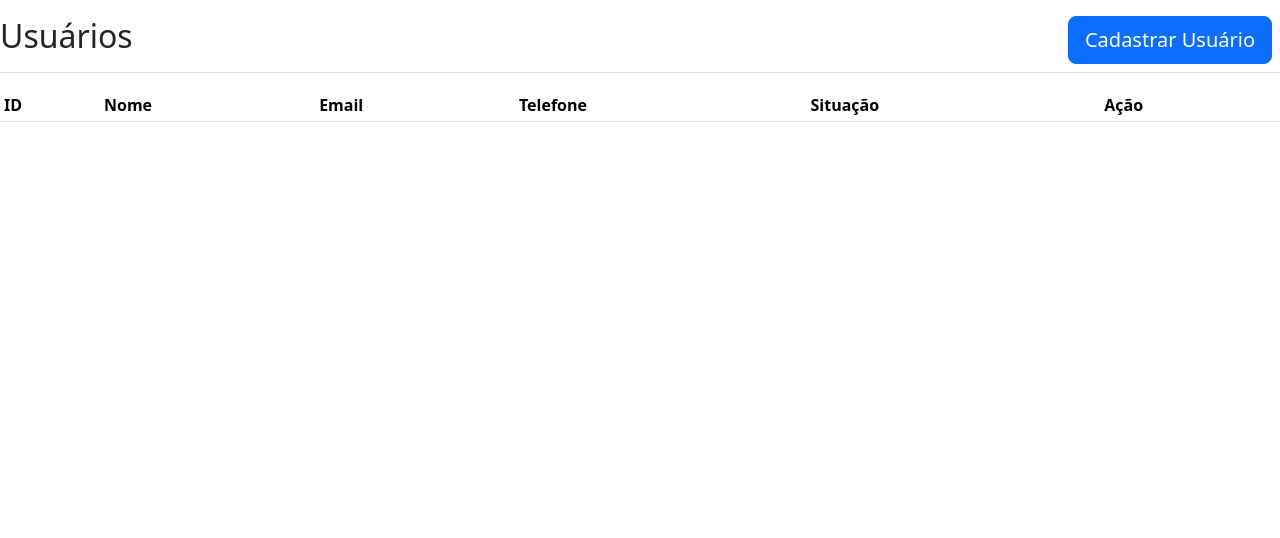
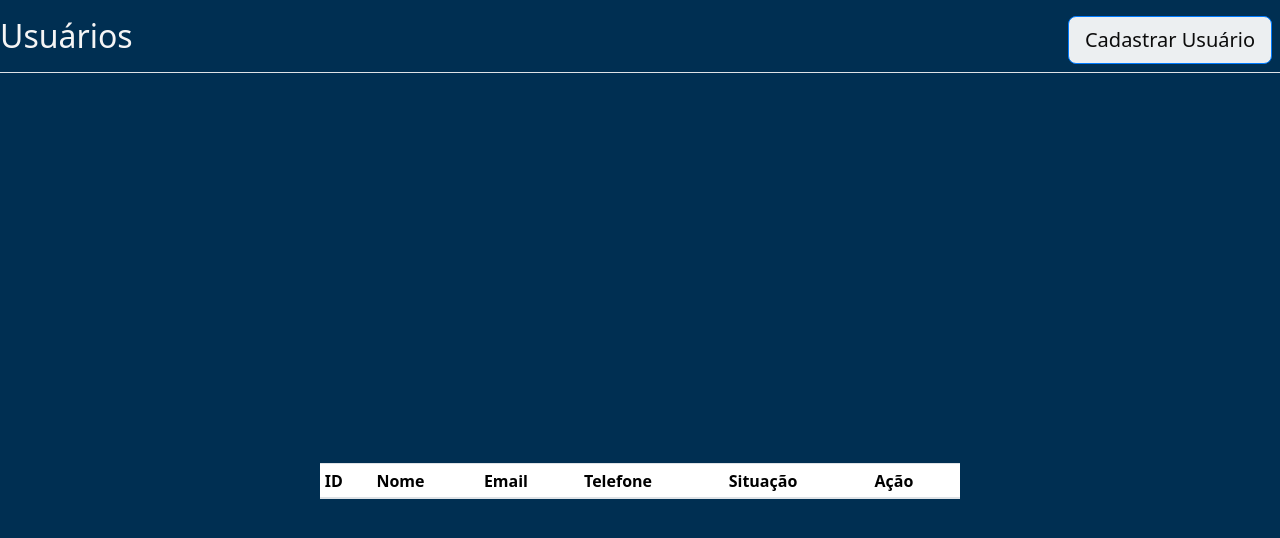
Before and after one commit to joaoAaf/AtvFinal_WebDev, a website: page frontend/gestao.html in a window 1280 px wide. Drawn offline with nearby package versions, Linux system fonts and the light colour scheme; no server answers.

Commit message:
Estilização da pagina gestão e criação arquivo gestao.css

```diff
--- /dev/null
+++ b/frontend/gestao.css
@@ -0,0 +1,122 @@
+/* Estilos para a tabela */
+.table {
+    width: 100%;
+    margin-bottom: 1rem;
+    color: #212529;
+    background-color: #fff;
+}
+
+  .table th,
+  .table td {
+    padding: 0.75rem;
+    vertical-align: top;
+    border-top: 1px solid #dee2e6;
+  }
+
+  .table thead th {
+    vertical-align: bottom;
+    border-bottom: 2px solid #dee2e6;
+  }
+
+  .table tbody + tbody {
+    border-top: 2px solid #dee2e6;
+  }
+
+  .table-sm th,
+  .table-sm td {
+    padding: 0.3rem;
+  }
+
+  /* Estilos para os botões */
+  .btn-primary {
+    color: #0c0c0c;
+    background-color: #eceff1;
+    border-color: #007bff;
+  }
+
+  .btn-primary:hover {
+    color: #fff;
+    background-color: #0069d9;
+    border-color: #0062cc;
+  }
+
+  .btn-primary:focus,
+  .btn-primary.focus {
+    box-shadow: 0 0 0 0.2rem rgba(0, 123, 255, 0.5);
+  }
+
+  .btn-primary.disabled,
+  .btn-primary:disabled {
+    color: #fff;
+    background-color: #007bff;
+    border-color: #007bff;
+  }
+
+  /* Estilos para o cabeçalho */
+  .h2 {
+    margin-bottom: 0.5rem;
+    font-family: inherit;
+    font-weight: 500;
+    line-height: 1.2;
+    color: whitesmoke;
+  }
+
+  /* Estilos para a barra de ferramentas */
+  .btn-toolbar {
+    margin-bottom: 1rem;
+  }
+
+  /* Estilos para o contêiner da tabela responsiva */
+  .table-responsive {
+    display: block;
+    width: 100%;
+    overflow-x: auto;
+    -webkit-overflow-scrolling: touch;
+    -ms-overflow-style: -ms-autohiding-scrollbar;
+  }
+
+  /* Estilos para as bordas inferiores */
+  .border-bottom {
+    border-bottom: 1px solid #dee2e6;
+  }
+
+  /* Estilos para o espaçamento superior e inferior */
+  .pt-3,
+  .pb-2,
+  .mb-3 {
+    padding-top: 1rem !important;
+    padding-bottom: 0.5rem !important;
+    margin-bottom: 1rem !important;
+  }
+
+  /* Estilos para envolver itens e alinhá-los */
+  .d-flex {
+    display: flex !important;
+  }
+
+  .justify-content-between {
+    justify-content: space-between !important;
+  }
+
+  .flex-wrap {
+    flex-wrap: wrap !important;
+  }
+
+  .flex-md-nowrap {
+    flex-wrap: nowrap !important;
+  }
+
+  .align-items-center {
+    align-items: center !important;
+  }
+
+  .small-table {
+    width: 50%;
+  }
+  .d-flex.justify-content-center {
+    align-items: center;
+    min-height: 100vh;
+  }
+  body {
+    background-color:#002F52 ; /* Substitua pela cor desejada */
+  }
--- a/frontend/gestao.html
+++ b/frontend/gestao.html
@@ -10,6 +10,8 @@
   <script src="https://cdn.jsdelivr.net/npm/axios/dist/axios.min.js"></script>
   <script src="main.js"></script>
   <title>Gestão</title>
+
+  <link rel="stylesheet" href="gestao.css"> <!-- Adicione essa linha para o arquivo gestao.css -->
 </head>
 
 <body onload="axiosGet()">
@@ -27,7 +29,8 @@
     </div>
 
   <div class="table-responsive">
-    <table class="table table-striped table-sm">
+    <div class="d-flex justify-content-center">
+    <table class="table table-striped table-sm small-table">
       <thead>
         <tr>
           <th scope="col">ID</th>
@@ -42,6 +45,7 @@
       </tbody>
     </table>
   </div>
+  </div>
   </body>
 
 </html>
--- a/frontend/package.json
+++ b/frontend/package.json
@@ -1,9 +1,9 @@
 {
   "name": "teste-bootstrap",
   "version": "1.0.0",
-  "description": "",
   "main": "index.js",
   "scripts": {
+    "start": "node server.js",
     "test": "echo \"Error: no test specified\" && exit 1"
   },
   "keywords": [],
@@ -11,5 +11,7 @@
   "license": "ISC",
   "dependencies": {
     "bootstrap": "^5.2.3"
-  }
+  },
+  "devDependencies": {},
+  "description": ""
 }
```
Also changed, not shown: frontend/index.html (+1 -0 lines).
